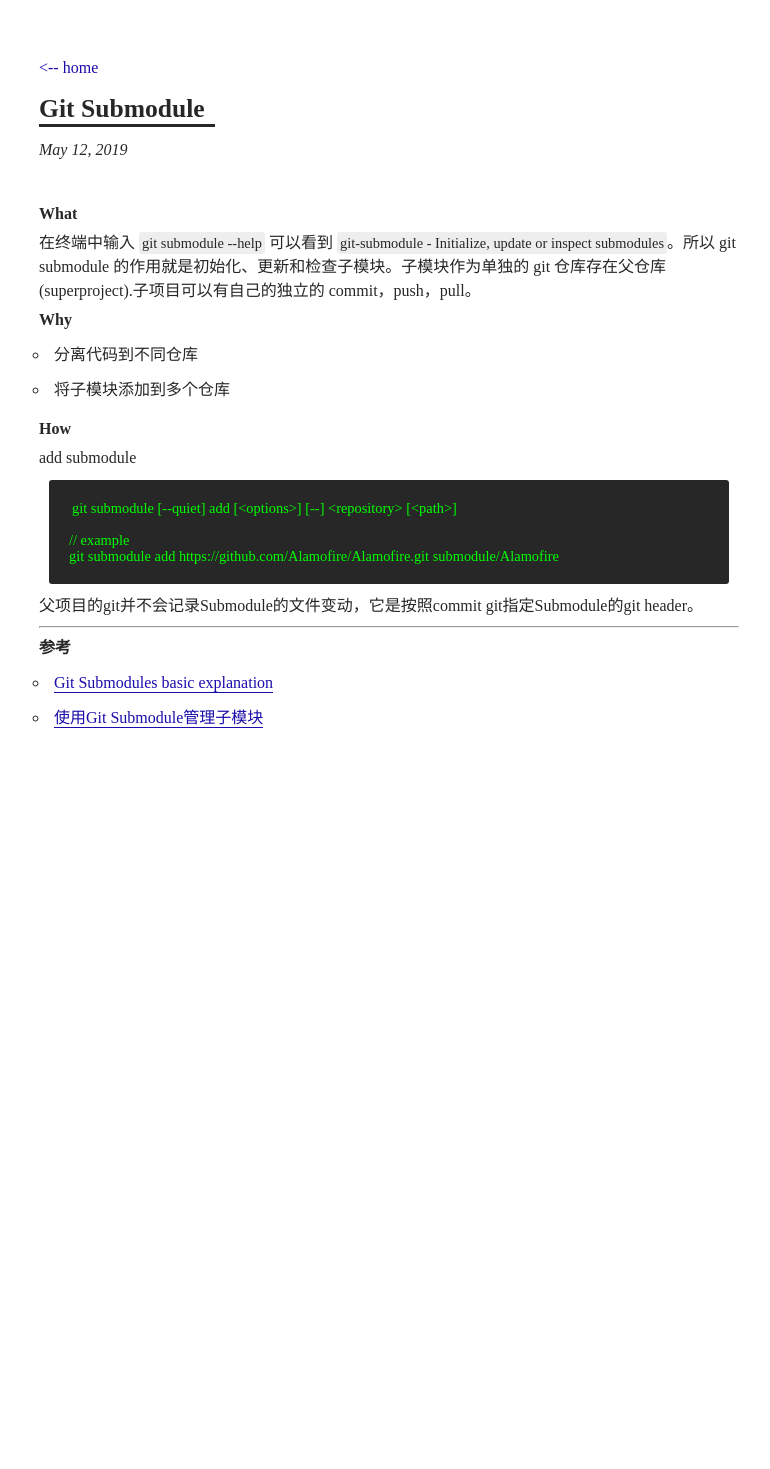
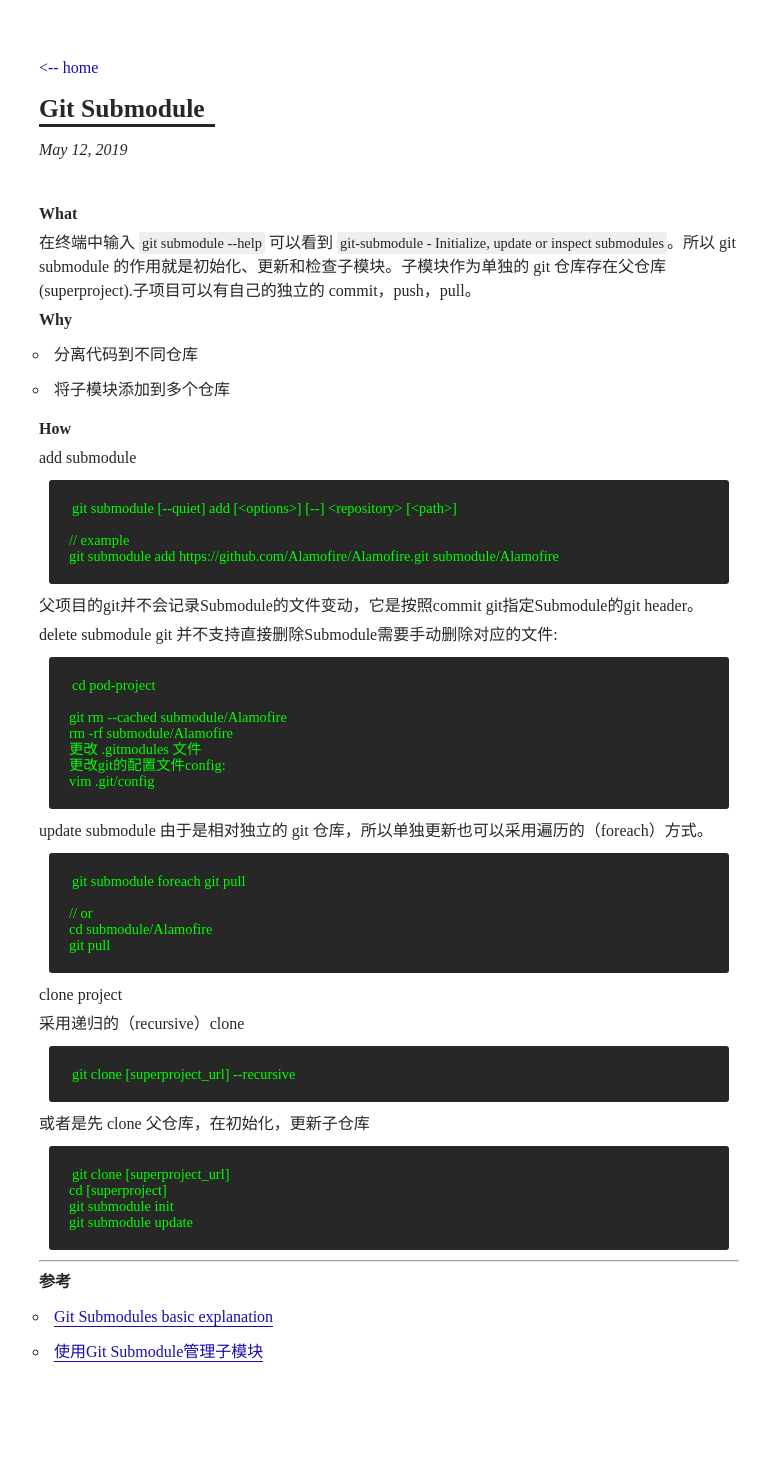
Before and after one commit to maicoder/blog, a Jekyll site: the page built from _posts/2019-05-12-5.md, in a window 1280 px wide. Shown: the whole page, without its empty margins (251-1021 px from the left). Built offline with Jekyll 4.4.1, drawn with Linux system fonts in a browser that asks for light colours; some web fonts are replaced; before the commit the page ends 900 px from its top, so only the background shows below that.

Commit message:
Update 2019-05-12-5.md

````diff
--- a/_posts/2019-05-12-5.md
+++ b/_posts/2019-05-12-5.md
@@ -24,7 +24,44 @@ git submodule add https://github.com/Alamofire/Alamofire.git submodule/Alamofire
 
 父项目的git并不会记录Submodule的文件变动，它是按照commit git指定Submodule的git header。
 
+delete submodule
+git 并不支持直接删除Submodule需要手动删除对应的文件:
 
+```
+cd pod-project
+
+git rm --cached submodule/Alamofire
+rm -rf submodule/Alamofire
+更改 .gitmodules 文件
+更改git的配置文件config:
+vim .git/config
+```
+
+update submodule
+由于是相对独立的 git 仓库，所以单独更新也可以采用遍历的（foreach）方式。
+
+```
+git submodule foreach git pull
+
+// or
+cd submodule/Alamofire
+git pull
+```
+
+clone project
+
+采用递归的（recursive）clone
+```
+git clone [superproject_url] --recursive
+```
+
+或者是先 clone 父仓库，在初始化，更新子仓库
+```
+git clone [superproject_url]
+cd [superproject]
+git submodule init
+git submodule update
+```
 
 ---
 **参考**
````
